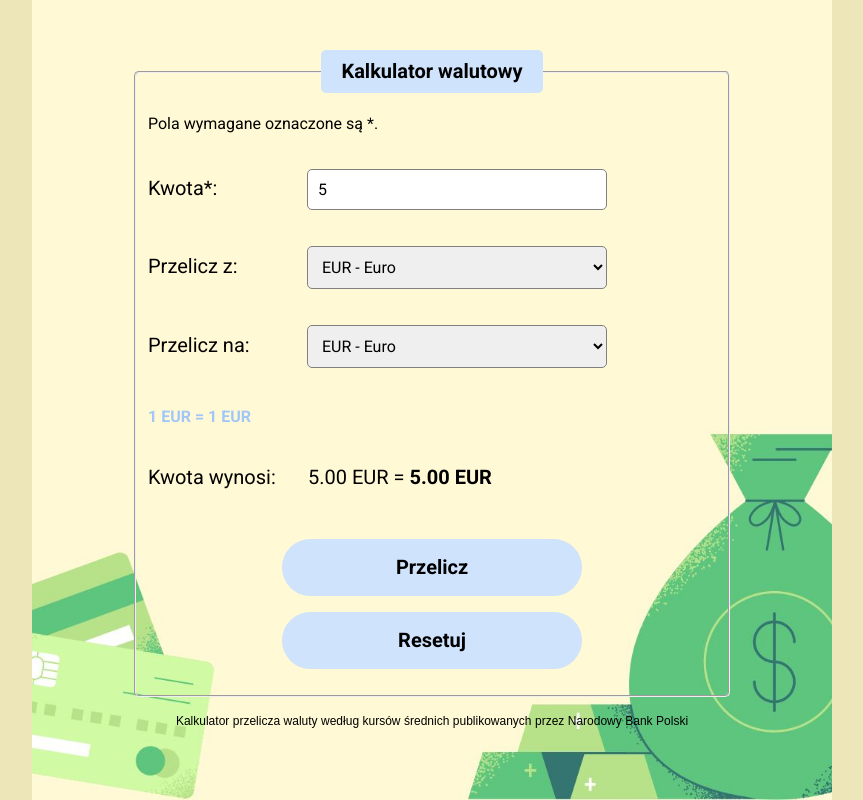
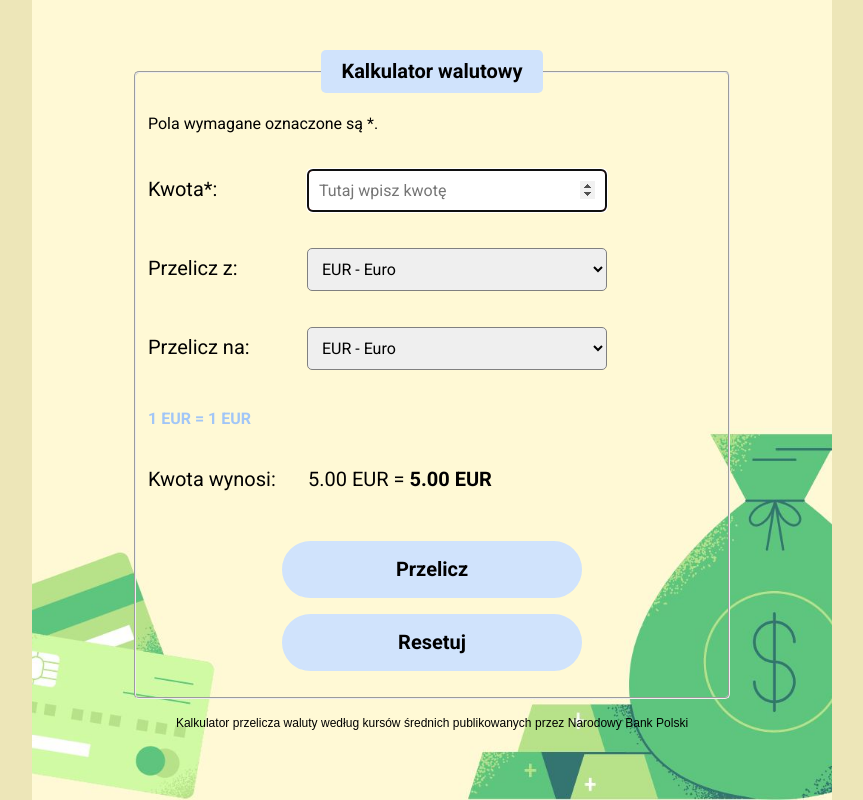
Before and after one commit to Aleksandra-Nie/currency-converter, a plain HTML site: page index.html in a window 1280 px wide. Both pictures are taken after typing "5" into the empty fields and a click on the button "Przelicz". Shown: the whole page, without its empty margins (208-1071 px from the left). Drawn offline with nearby package versions, Linux system fonts and the light colour scheme.

Commit message:
amountElement.value and focus added

```diff
--- a/js/script.js
+++ b/js/script.js
@@ -4,13 +4,12 @@
   const resultElement = document.querySelector(".js-result");
   const exchangeRateElement = document.querySelector(".js-exchangeRate");
 
-    const ratePLN = 1.00;
+  const ratePLN = 1.0;
   const rateUSD = 4.3981;
   const rateEUR = 4.6871;
   const rateGBP = 5.2836;
   const rateCHF = 4.7156;
   const rateAUD = 2.9292;
-
 
   const calculateResult = (amount, currencyFrom, currencyTo) => {
     switch (currencyFrom) {
@@ -61,7 +60,9 @@
   };
 
   const resultText = (amount, currencyFrom, currencyTo, result) => {
-        resultElement.innerHTML = `${amount.toFixed(2)} ${currencyFrom} = <strong>${result.toFixed(2)} ${currencyTo}</strong>`;
+    resultElement.innerHTML = `${amount.toFixed(
+      2
+    )} ${currencyFrom} = <strong>${result.toFixed(2)} ${currencyTo}</strong>`;
   };
 
   const submitForm = (event) => {
@@ -73,11 +74,11 @@
     const currencyFrom = currencyFromElement.value;
     const result = calculateResult(amount, currencyFrom, currencyTo);
     resultText(amount, currencyFrom, currencyTo, result);
+    amountElement.value = "";
+    amountElement.focus();
   };
 
   const calculateCurrencyRate = (currencyFrom, currencyTo) => {
-
-
     switch (currencyFrom) {
       case "USD":
         rate = rateUSD;
@@ -121,7 +122,9 @@
   };
 
   const currencyRateText = (currencyFrom, currencyTo, result) => {
-        exchangeRateElement.innerHTML = `1 ${currencyFrom} = ${result.toFixed(currencyFrom === currencyTo ? 0 : 4)} ${currencyTo}`;
+    exchangeRateElement.innerHTML = `1 ${currencyFrom} = ${result.toFixed(
+      currencyFrom === currencyTo ? 0 : 4
+    )} ${currencyTo}`;
   };
 
   const currencyInput = () => {
@@ -138,7 +141,6 @@
   };
 
   const init = () => {
-
     const formElement = document.querySelector(".js-form");
 
     formElement.addEventListener("submit", submitForm);
```
Also changed, not shown: index.html (+3 -1 lines), css/body.css (line endings or trailing spaces). Lines whose indentation alone changed are shown as unchanged.
